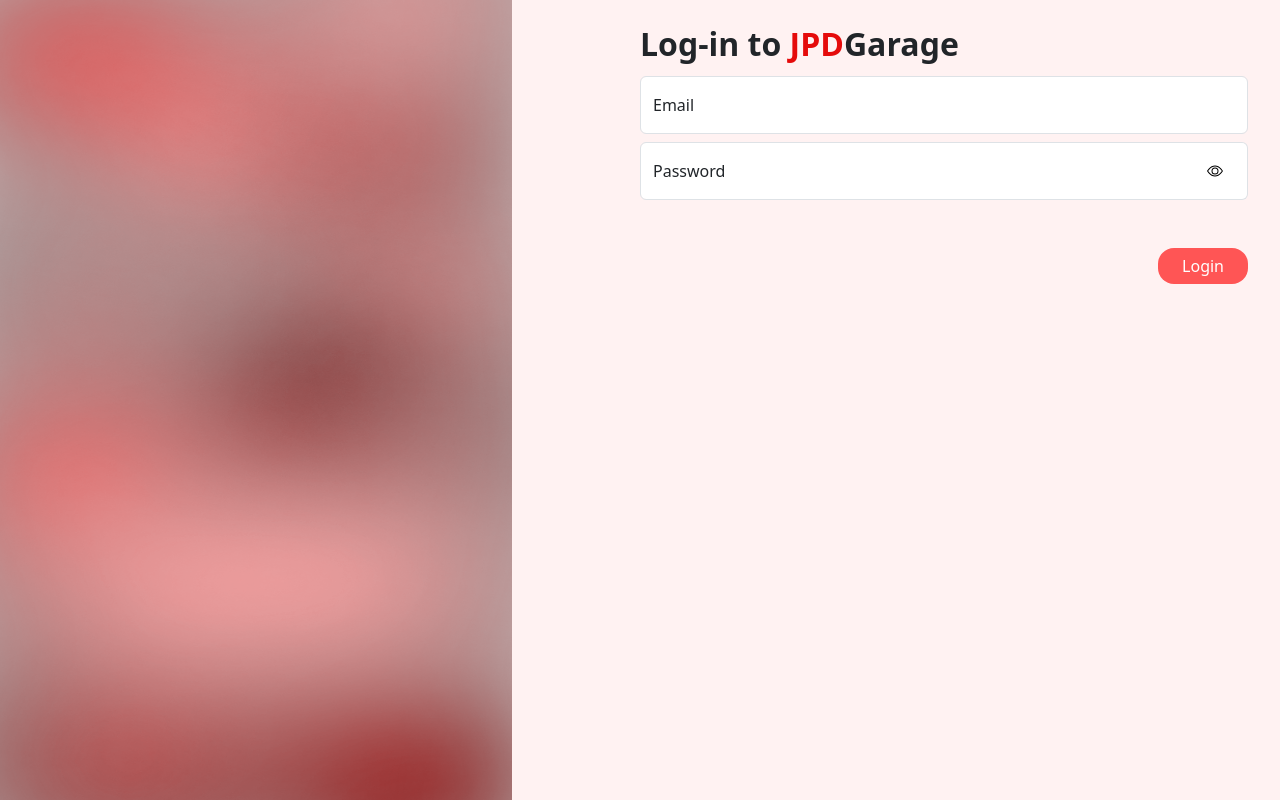
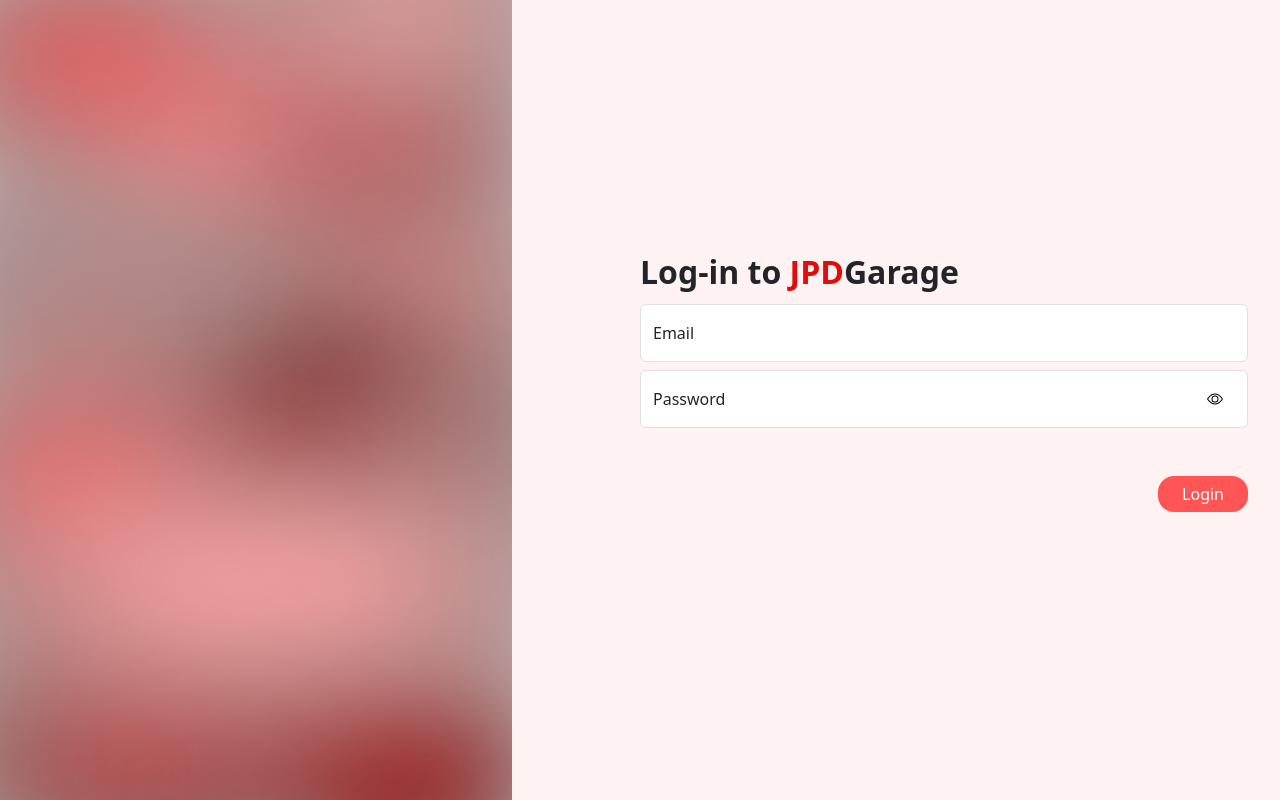
Before and after one commit to briangabini/CSSWENG-IMS, a React (Create React App) app in the folder frontend/: page / in a window 1280 px wide. Built offline with nearby package versions, Linux system fonts and the light colour scheme.

Commit message:
Update index.css
fixed styling bugs

```diff
--- a/frontend/src/index.css
+++ b/frontend/src/index.css
@@ -220,6 +220,10 @@
   background-size: 0.75rem;
 }
 
+.login{
+  height: 90vh;
+}
+
 .modalCenter{
   transform:translateY(10%)!important;
 }
```
